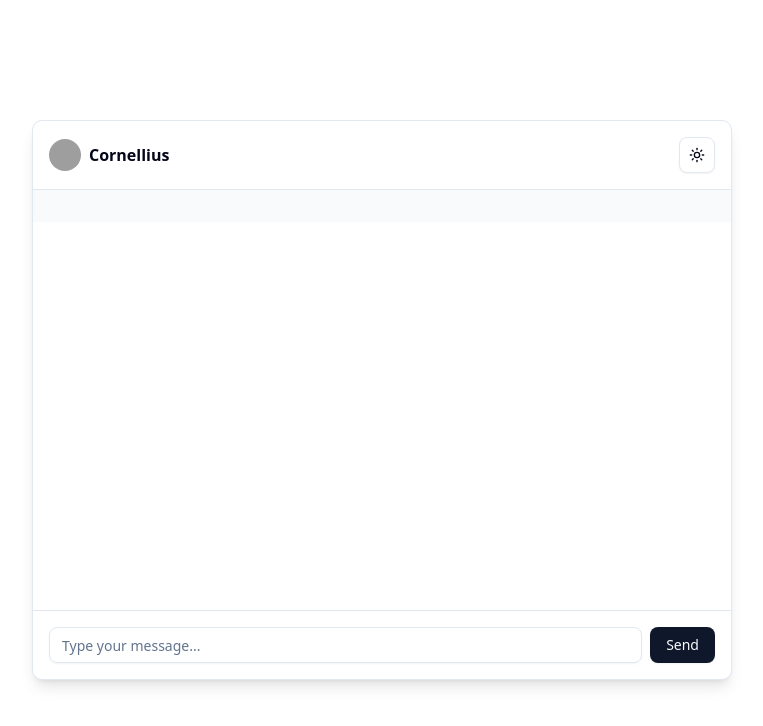
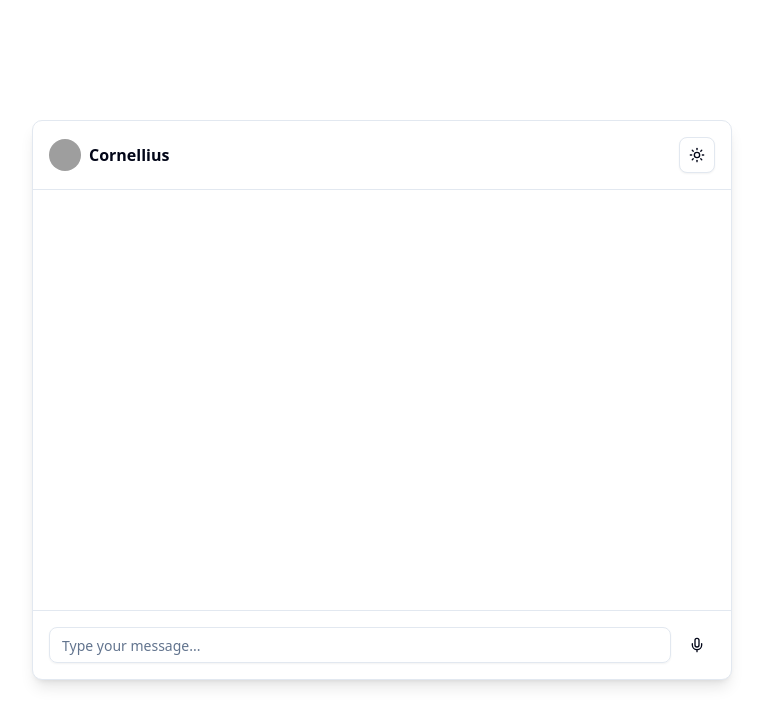
Before and after one commit to dominguetigs/chat-bot-experiment, a React (Vite) app: page / in a window 1280 px wide. Shown: the top 726 px of the page, without its empty margins (258-1021 px from the left). Built offline with nearby package versions, Linux system fonts and the light colour scheme; grey boxes are pictures that could not be loaded.

Commit message:
feat: add possibility to send audio

```diff
--- a/package.json
+++ b/package.json
@@ -5,6 +5,7 @@
   "type": "module",
   "scripts": {
     "dev": "vite",
+    "dev:host": "vite --host",
     "build": "tsc -b && vite build",
     "lint": "eslint .",
     "preview": "vite preview",
--- /dev/null
+++ b/src/components/audio-recorder/index.tsx
@@ -0,0 +1,80 @@
+import { useState, useRef } from 'react';
+import { Button } from '../ui/button';
+import { Mic, Pause, Trash, Send } from 'lucide-react';
+
+export function AudioRecorder({ onSendAudio }: { onSendAudio: (audioUrl: string) => void }) {
+  const [isRecording, setIsRecording] = useState<boolean>(false);
+  const [audioURL, setAudioURL] = useState<string | null>(null);
+
+  const mediaRecorderRef = useRef<MediaRecorder | null>(null);
+  const audioChunksRef = useRef<Blob[]>([]);
+
+  const startRecording = async () => {
+    try {
+      if (!navigator.mediaDevices || !navigator.mediaDevices.getUserMedia) {
+        alert('Audio recording is not supported in your browser.');
+        return;
+      }
+
+      const stream = await navigator.mediaDevices.getUserMedia({ audio: true });
+      mediaRecorderRef.current = new MediaRecorder(stream);
+
+      mediaRecorderRef.current.ondataavailable = (event: BlobEvent) => {
+        audioChunksRef.current.push(event.data);
+      };
+
+      mediaRecorderRef.current.onstop = () => {
+        const audioBlob = new Blob(audioChunksRef.current, { type: 'audio/ogg; codecs=opus' });
+        const url = URL.createObjectURL(audioBlob);
+        setAudioURL(url);
+        audioChunksRef.current = [];
+      };
+
+      mediaRecorderRef.current.start();
+      setIsRecording(true);
+    } catch (error) {
+      console.error('Error starting recording:', error);
+      alert('Failed to start recording. Please check your microphone permissions.');
+    }
+  };
+
+  const stopRecording = () => {
+    mediaRecorderRef.current?.stop();
+    setIsRecording(false);
+  };
+
+  const handleSendAudio = () => {
+    if (audioURL) {
+      onSendAudio(audioURL);
+      resetRecorder();
+    }
+  };
+
+  const handleDeleteAudio = () => {
+    resetRecorder();
+  };
+
+  const resetRecorder = () => {
+    setAudioURL(null);
+  };
+
+  return (
+    <>
+      <Button variant="ghost" size="icon" onClick={isRecording ? stopRecording : startRecording}>
+        {isRecording ? <Pause className="text-red-500" /> : <Mic />}
+      </Button>
+
+      {audioURL && (
+        <div className="absolute left-0 flex items-center justify-end gap-2 w-full py-3 px-4 bg-slate-900 rounded-none sm:rounded-b-lg">
+          <Button variant="ghost" size="icon" onClick={handleDeleteAudio}>
+            <Trash />
+          </Button>
+          <audio controls src={audioURL}></audio>
+          <Button variant="ghost" size="icon" onClick={handleSendAudio}>
+            <Send />
+          </Button>
+        </div>
+      )}
+    </>
+  );
+}
--- a/src/components/chat/content/index.tsx
+++ b/src/components/chat/content/index.tsx
@@ -16,22 +16,22 @@ export function ChatContent() {
 
   return (
     <ScrollArea className="h-full overflow-y-auto">
-      <div className="flex flex-col p-4 bg-slate-50 dark:bg-slate-900">
-        {messages.map(message => (
+      <div className="flex flex-col p-4 ">
+        {messages.map(({ id, text, audio, sender }) => (
           <motion.div
-            key={message.id}
+            key={id}
             initial={{ opacity: 0, y: 10 }}
             animate={{ opacity: 1, y: 0 }}
             transition={{ duration: 0.3, ease: 'easeOut' }}
-            className={`flex ${message.sender === 'user' ? 'justify-end' : 'justify-start'} mb-2`}
+            className={`flex ${sender === 'user' ? 'justify-end' : 'justify-start'} mb-2`}
           >
             <div
               className={`py-1 px-2 max-w-[70%] rounded-lg text-sm text-white ${
-                message.sender === 'user' ? 'bg-blue-600' : 'bg-gray-600'
+                sender === 'user' ? 'bg-blue-600' : 'bg-gray-600'
               }`}
             >
-              {message.text}
-              <div className="text-xs text-gray-400">{formatTime(message.id)}</div>
+              {audio ? <audio controls src={audio} /> : text}
+              <div className="text-xs text-gray-400">{formatTime(id)}</div>
             </div>
           </motion.div>
         ))}
--- a/src/components/chat/footer/index.tsx
+++ b/src/components/chat/footer/index.tsx
@@ -1,7 +1,7 @@
 import { useState } from 'react';
 
-import { Button } from '@/components/ui/button';
 import { Input } from '@/components/ui/input';
+import { AudioRecorder } from '@/components/audio-recorder';
 
 import { useChat } from '@/stores';
 import { generateBotResponse } from '@/utils';
@@ -11,11 +11,11 @@ export function ChatFooter() {
   const { addMessage } = useChat();
 
   const handleUserMessage = (text: string) => {
-    addMessage(text, 'user');
+    addMessage(text, undefined, 'user');
 
     const botResponse = generateBotResponse();
 
-    addMessage(botResponse, 'bot');
+    addMessage(botResponse, undefined, 'bot');
     setInputValue('');
   };
 
@@ -31,8 +31,16 @@ export function ChatFooter() {
     }
   };
 
+  const handleAudioMessage = (audioUrl: string) => {
+    addMessage(undefined, audioUrl, 'user');
+
+    const botResponse = generateBotResponse();
+
+    addMessage(botResponse, undefined, 'bot');
+  };
+
   return (
-    <div className="flex items-center pt-4 px-4">
+    <div className="relative flex items-center p-4 ">
       <Input
         className="flex-grow mr-2"
         placeholder="Type your message..."
@@ -40,7 +48,8 @@ export function ChatFooter() {
         onChange={e => setInputValue(e.target.value)}
         onKeyDown={handleKeyDown}
       />
-      <Button onClick={handleSendMessage}>Send</Button>
+
+      <AudioRecorder onSendAudio={handleAudioMessage} />
     </div>
   );
 }
--- a/src/components/chat/header/index.tsx
+++ b/src/components/chat/header/index.tsx
@@ -4,7 +4,7 @@ import { ModeToggle } from '@/components/mode-toggle';
 
 export function ChatHeader() {
   return (
-    <div className="flex items-center px-4 pb-4">
+    <div className="flex items-center p-4">
       <Avatar>
         <AvatarImage src="https://github.com/shadcn.png" alt="@shadcn" />
         <AvatarFallback>C</AvatarFallback>
--- a/src/components/chat/index.tsx
+++ b/src/components/chat/index.tsx
@@ -7,7 +7,7 @@ import { ChatContent } from './content';
 
 export function Chat() {
   return (
-    <Card className="h-[100dvh] w-full shadow-none rounded-none sm:h-[70vh] sm:w-[700px] sm:shadow-lg sm:rounded-lg gap-0 py-4">
+    <Card className="h-[100dvh] w-full shadow-none rounded-none sm:h-[70vh] sm:w-[700px] sm:shadow-lg sm:rounded-lg gap-0 py-0">
       <ChatHeader />
 
       <Separator />
--- a/src/stores/use-chat.ts
+++ b/src/stores/use-chat.ts
@@ -2,30 +2,35 @@ import { create } from 'zustand';
 import { persist } from 'zustand/middleware';
 
 import { BOT_TIMEOUT } from '@/constants';
+import { generateBotResponse } from '@/utils';
 
 export interface Message {
   id: number;
-  text: string;
+  text?: string;
+  audio?: string;
   sender: 'user' | 'bot';
 }
 
 interface ChatStore {
   messages: Message[];
-  addMessage: (text: string, sender: 'user' | 'bot') => void;
+  addMessage: (text: string | undefined, audio: string | undefined, sender: 'user' | 'bot') => void;
 }
 
 export const useChat = create<ChatStore>()(
   persist(
     set => ({
       messages: [],
-      addMessage: (text, sender) =>
+      addMessage: (text, audio, sender) =>
         set(state => {
-          const updatedMessages = [...state.messages, { id: Date.now(), text, sender }];
+          const updatedMessages = [...state.messages, { id: Date.now(), text, audio, sender }];
 
           if (sender === 'bot') {
             setTimeout(() => {
               set(state => ({
-                messages: [...state.messages, { id: Date.now(), text, sender }],
+                messages: [
+                  ...state.messages,
+                  { id: Date.now(), text: generateBotResponse(), sender },
+                ],
               }));
             }, BOT_TIMEOUT);
 
```
